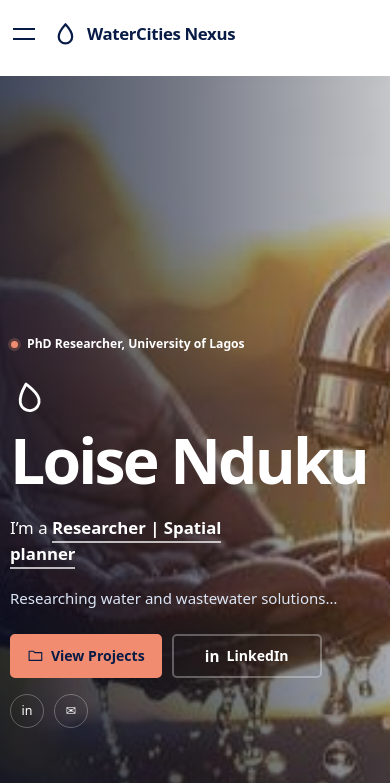
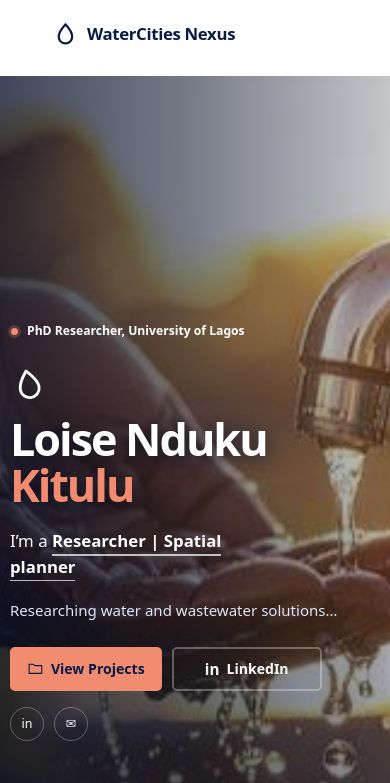
Before and after one commit to simbajr1/LNK, a plain HTML site: page index.html in a window 390 px wide. Shown: the top 783 px of the page. Drawn offline with Linux system fonts and the light colour scheme.

Commit message:
hero section

```diff
--- a/assets/style.css
+++ b/assets/style.css
@@ -1149,10 +1149,12 @@ p,
     flex: 0 0 44px;
     width: 44px;
     height: 44px;
+    color: #fff;
   }
   .mb i {
     left: 11px;
     right: 11px;
+    background: #fff;
   }
   .mb i:first-child {
     top: 16px;
@@ -1183,12 +1185,13 @@ p,
   .nav ul a {
     display: block;
     font-size: 1rem;
+    color: #fff;
     padding: 12px 4px;
     background: none;
     border-bottom: 1px solid rgba(255, 255, 255, 0.1);
   }
   .nav ul a.on {
-    color: #7db6ff;
+    color: #fff;
   }
   .open .nav ul {
     transform: none;
@@ -1452,12 +1455,12 @@ p,
   width: auto;
   max-width: none;
   white-space: nowrap;
-  overflow: hidden;
-  clip-path: inset(0 100% 0 0);
+  overflow: visible;
+  clip-path: none;
   animation: none;
 }
 .ready .hero-name {
-  animation: nameType 2.4s steps(23, end) forwards;
+  animation: none;
 }
 .name-kitulu {
   color: var(--accent);
@@ -1759,11 +1762,18 @@ header.sc .nav ul a {
   line-height: 0.98;
   letter-spacing: -0.045em;
 }
+.mobile-hero-name {
+  display: none;
+}
 .hero h1 .ln {
   overflow: visible;
 }
 .hero h1 .ln > span {
   display: block;
+  transform: translateY(110%);
+  transition: transform 1.1s var(--e) 0.2s;
+}
+.ready .hero h1 .ln > span {
   transform: none;
 }
 .hero h1 .ln > span > span,
@@ -1771,7 +1781,7 @@ header.sc .nav ul a {
   display: inline;
 }
 .hero h1 .name-kitulu {
-  color: #fff;
+  color: var(--accent);
   font-weight: 600;
 }
 .hero .pill {
@@ -2053,6 +2063,22 @@ footer {
 }
 
 @media (max-width: 760px) {
+  .open header,
+  .open header.sc,
+  .open header .nav,
+  .open header .lg {
+    color: #fff;
+  }
+  .open .nav ul,
+  .open .nav ul a,
+  .open .nav ul a.on,
+  .open header .mb,
+  .open header .mb i {
+    color: #fff;
+  }
+  .open header .mb i {
+    background: #fff;
+  }
   header,
   header.sc,
   header .nav {
@@ -2069,8 +2095,66 @@ footer {
     padding: 108px 10px 48px;
   }
   .hero h1 {
-    max-width: none;
-    font-size: clamp(3rem, 16vw, 4.8rem);
+    position: absolute;
+    width: 1px;
+    height: 1px;
+    margin: -1px;
+    padding: 0;
+    overflow: hidden;
+    clip: rect(0 0 0 0);
+    clip-path: inset(50%);
+    white-space: nowrap;
+  }
+  .hero h1 .ln,
+  .hero h1 .ln > span {
+    width: 100%;
+  }
+  .hero h1 .ln > span {
+    display: flex;
+    flex-direction: column;
+  }
+  .hero h1 .hero-name {
+    display: flex;
+    flex-direction: column;
+    align-items: flex-start;
+    width: 100%;
+  }
+  .hero h1 .name-first,
+  .hero h1 .name-kitulu {
+    display: block;
+  }
+  .hero h1 .name-first,
+  .hero h1 .name-kitulu {
+    white-space: nowrap;
+  }
+  .mobile-hero-name {
+    display: flex;
+    flex-direction: column;
+    align-items: flex-start;
+    width: 100%;
+    margin: 0;
+    color: #fff;
+    font-size: clamp(2.35rem, 11.5vw, 3.8rem);
+    font-weight: 700;
+    line-height: 1.02;
+    letter-spacing: -0.045em;
+    text-shadow: 0 3px 18px rgba(4, 12, 38, 0.72);
+    transform: translateY(110%);
+    transition: transform 1.1s var(--e) 0.2s;
+  }
+  .ready .mobile-hero-name {
+    transform: none;
+  }
+  .mobile-hero-name span,
+  .mobile-hero-name strong {
+    display: block;
+  }
+  .mobile-hero-name strong {
+    color: var(--accent);
+    font-weight: 700;
+  }
+  .hero h1 .name-kitulu {
+    white-space: nowrap;
   }
   .hero .role {
     max-width: 28ch;
--- a/index.html
+++ b/index.html
@@ -178,10 +178,15 @@
         <div class="w">
           <span class="pill" data-r><i></i>PhD Researcher, University of Lagos</span>
           <svg class="hero-mark ic" aria-hidden="true"><use href="#drop" /></svg>
+          <div class="mobile-hero-name" aria-hidden="true">
+            <span>Loise Nduku</span>
+            <strong>Kitulu</strong>
+          </div>
           <h1>
             <span class="ln"
               ><span class="hero-name" style="--i: 0"
-                ><span>Loise Nduku </span><b class="name-kitulu">Kitulu</b></span
+                ><span class="name-first">Loise Nduku</span
+                ><b class="name-kitulu">Kitulu</b></span
               ></span
             >
           </h1>
```
